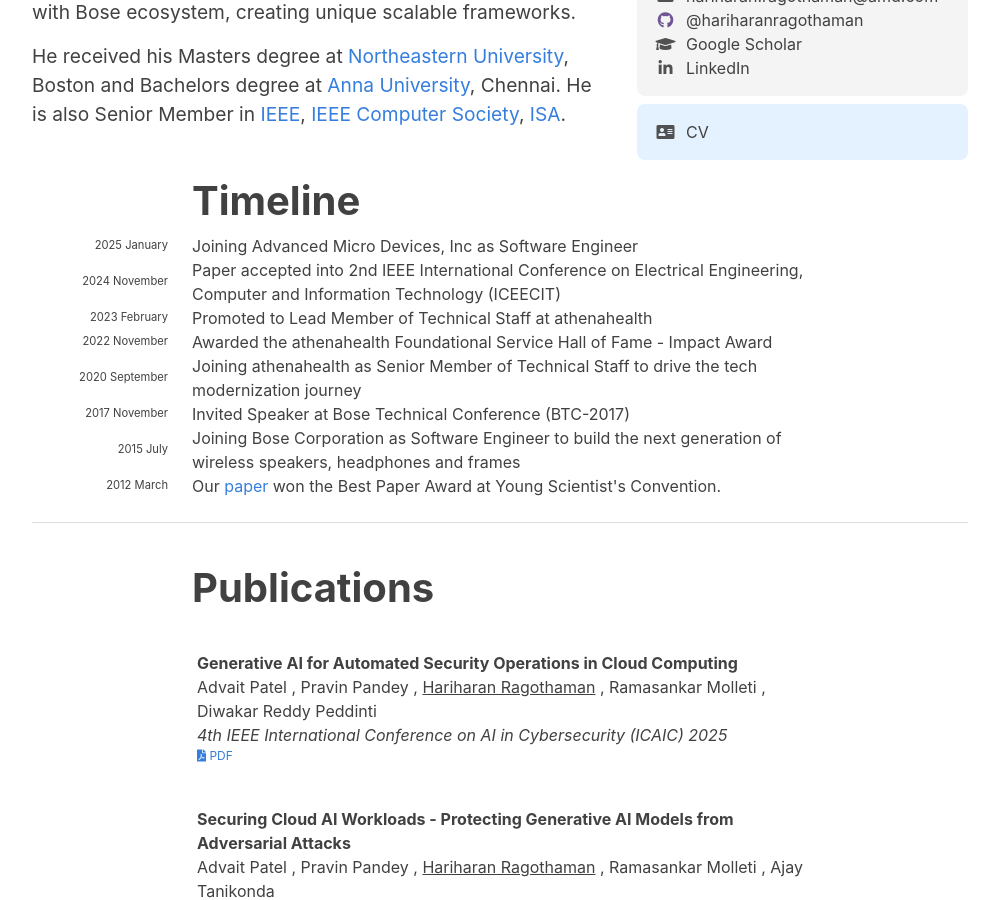
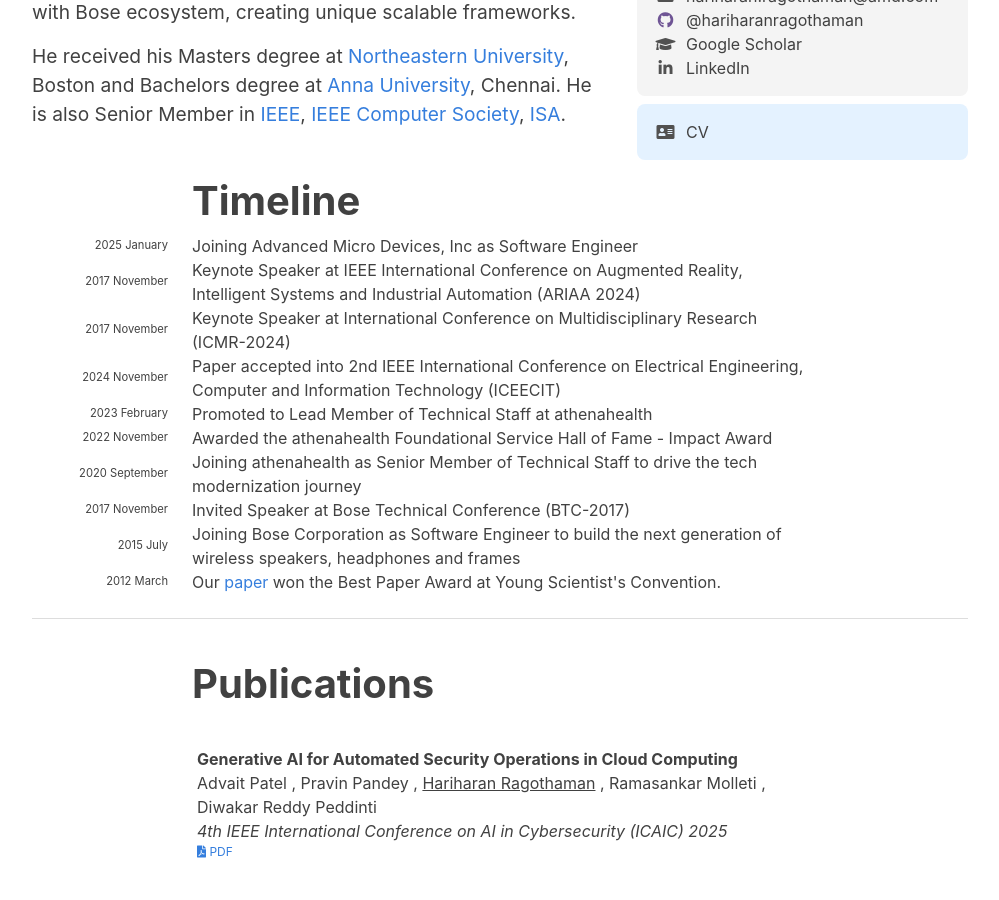
Before and after one commit to hariharanragothaman/hariharanragothaman.github.io, a Jekyll site: the page built from index.md, in a window 1280 px wide and 900 px high, scrolled down 652 px. Shown: the whole window, without its empty margins (140-1139 px from the left). Built offline with Jekyll 4.4.1, drawn with Linux system fonts in a browser that asks for light colours; nearby versions of some CDN libraries; some web fonts are replaced.

Commit message:
Polishes and Updates

```diff
--- a/_data/news.yaml
+++ b/_data/news.yaml
@@ -1,6 +1,14 @@
 - year: 2025
   year-extra: January
   description: Joining Advanced Micro Devices, Inc as Software Engineer
+
+- year: 2017
+  year-extra: November
+  description: Keynote Speaker at IEEE International Conference on Augmented Reality, Intelligent Systems and Industrial Automation (ARIAA 2024)
+
+- year: 2017
+  year-extra: November
+  description: Keynote Speaker at International Conference on Multidisciplinary Research (ICMR-2024)
 
 - year: 2024
   year-extra: November
```
